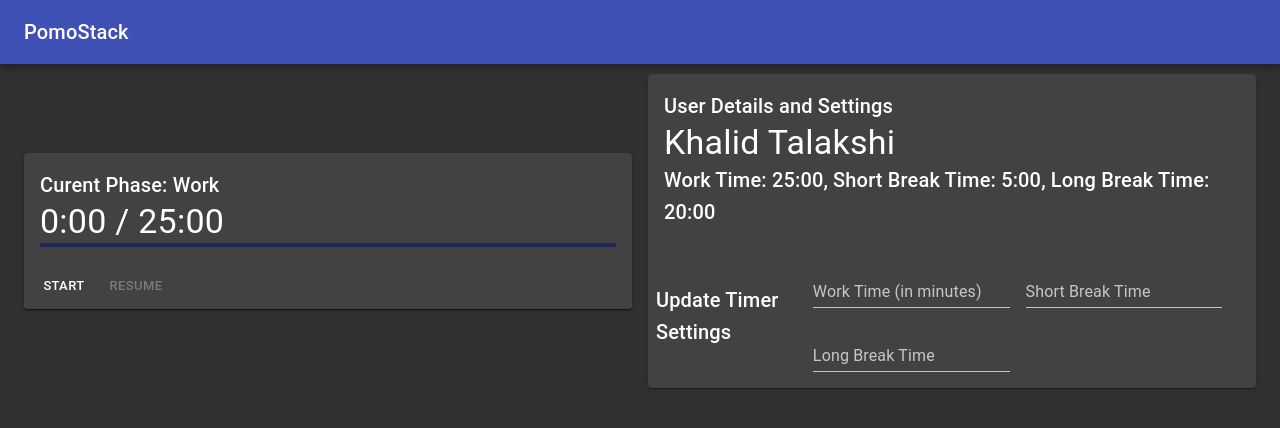
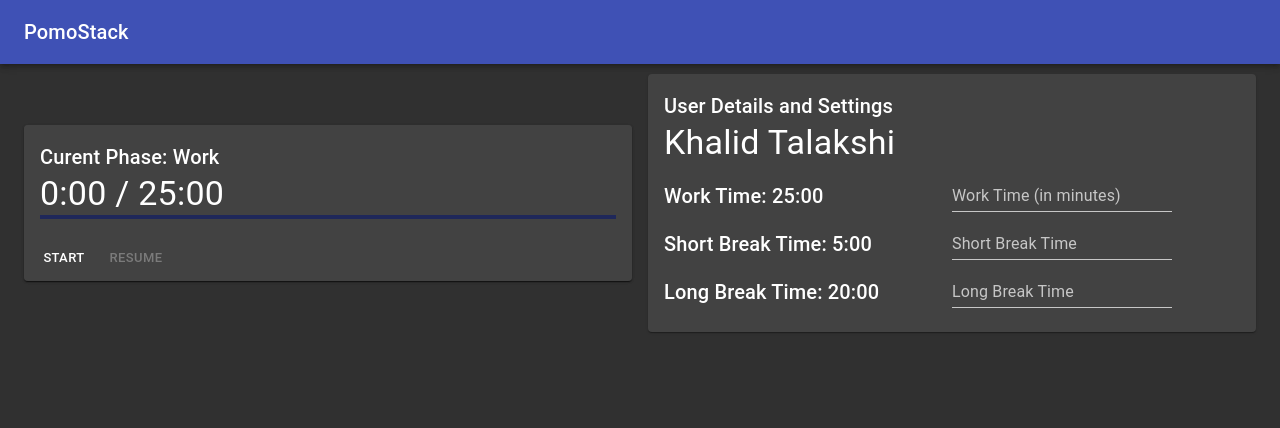
Before and after one commit to khalid-talakshi/PomoStack, a React (Create React App) app: page / in a window 1280 px wide. Shown: the top 428 px of the page. Built offline with nearby package versions, Linux system fonts and the light colour scheme.

Commit message:
updated layout on userDetails

```diff
--- a/src/app/components/UserDetails/UserDetails.tsx
+++ b/src/app/components/UserDetails/UserDetails.tsx
@@ -8,6 +8,7 @@ import {
   makeStyles,
   Theme,
   createStyles,
+  Grid,
 } from "@material-ui/core";
 
 export interface Props {
@@ -28,6 +29,10 @@ const useStyles = makeStyles((theme: Theme) =>
         width: "25ch",
       },
     },
+    gridText: {
+      display: "flex",
+      alignItems: "flex-end",
+    }
   })
 );
 
@@ -47,14 +52,13 @@ function UserDetails({
       <CardContent>
         <Typography variant="h6">User Details and Settings</Typography>
         <Typography variant="h4">{name}</Typography>
+        <Grid container>
+          <Grid item xs={6} className={classes.gridText}>
             <Typography variant="h6">
-          Work Time: {workTimeString}, Short Break Time: {shortBreakTimeString},
-          Long Break Time: {longBreakTimeString}
+              Work Time: {workTimeString}
             </Typography>
-      </CardContent>
-      <CardActions>
-        <Typography variant="h6">Update Timer Settings</Typography>
-        <form className={classes.root}>
+          </Grid>
+          <Grid item xs={6}>
             <TextField
               id="workTimeInput"
               label="Work Time (in minutes)"
@@ -64,6 +68,13 @@ function UserDetails({
                 }
               }}
             />
+          </Grid>
+          <Grid item xs={6} className={classes.gridText}>
+            <Typography variant="h6">
+              Short Break Time: {shortBreakTimeString}
+            </Typography>
+          </Grid>
+          <Grid item xs={6}>
             <TextField
               id="shortBreakTimeInput"
               label="Short Break Time"
@@ -73,6 +84,13 @@ function UserDetails({
                 }
               }}
             />
+          </Grid>
+          <Grid item xs={6} className={classes.gridText}>
+            <Typography variant="h6">
+              Long Break Time: {longBreakTimeString}
+            </Typography>
+          </Grid>
+          <Grid item xs={6}>
             <TextField
               id="longBreakTimeInput"
               label="Long Break Time"
@@ -82,8 +100,9 @@ function UserDetails({
                 }
               }}
             />
-        </form>
-      </CardActions>
+          </Grid>
+        </Grid>
+      </CardContent>
     </Card>
   );
 }
```
Lines whose indentation alone changed are shown as unchanged.
